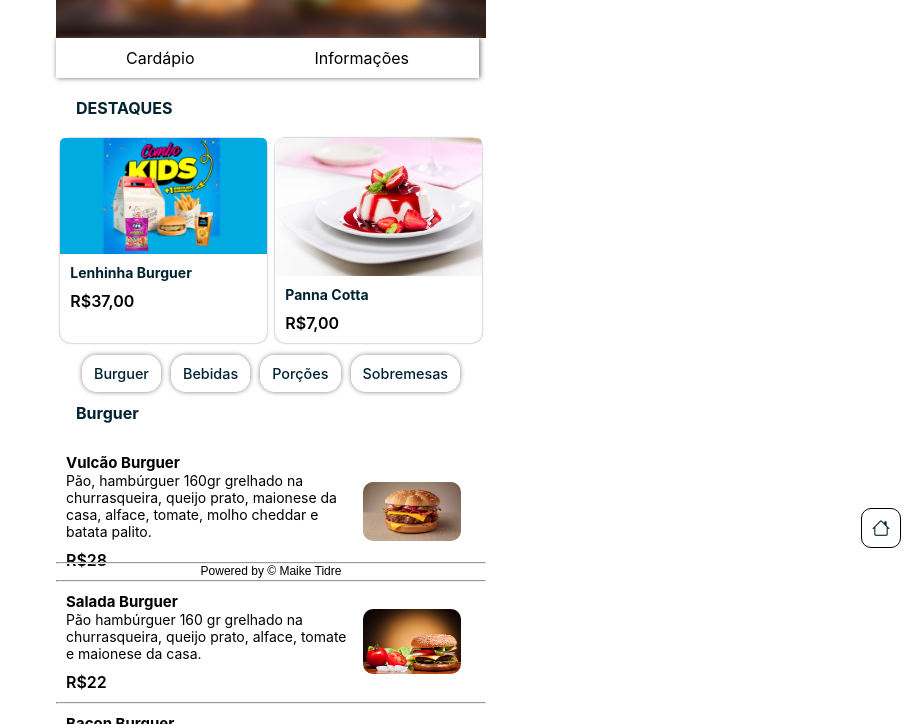
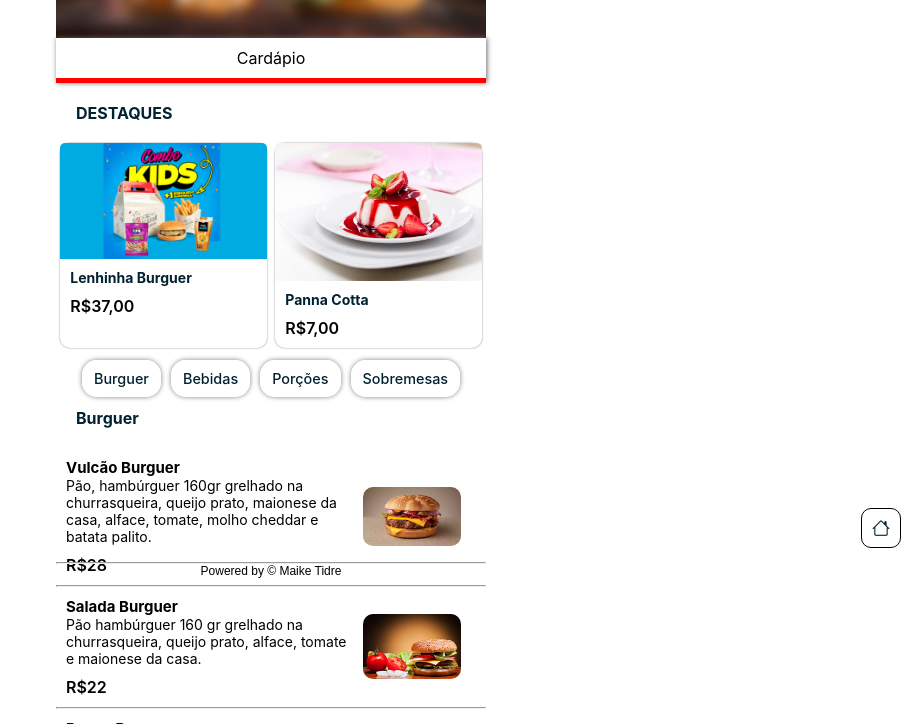
Before and after one commit to maiketidre/na-lenha-burguer, a website: page index.html in a window 1280 px wide. Shown: the part 222-946 px from the top of the page, without its empty margins (369-1280 px from the left). Drawn offline with nearby package versions, Linux system fonts and the light colour scheme; grey boxes are pictures that could not be loaded.

Commit message:
mudança

```diff
--- a/index.html
+++ b/index.html
@@ -47,7 +47,7 @@
 
     <div class="menu">
       <div><a href="#">Cardápio</a></div>
-      <div><a href="#">Informações</a></div>
+      <!--<div><a href="#">Informações</a></div>-->
     </div>
 
     <!--********* INICIO CONTAINER *********-->
--- a/style.css
+++ b/style.css
@@ -62,23 +62,22 @@ h5 {
 /*********** INICIO MENU ***********/
 
 .menu {
-  display: inline-flex;
   max-width: 430px;
   background-color: rgb(255, 255, 255);
   box-shadow: 1px 0px 5px rgb(101, 106, 107);
   padding: 10px;
+  margin: auto;
+  text-align: center;
+  border-bottom: 5px solid rgb(255, 0, 0);
+  color: rgb(255, 0, 0);
 }
 
 .menu a {
   text-decoration: none;
   color: rgb(0, 0, 0);
-  padding: 5px 60px;
+  padding: 5px;
 }
-.menu a:hover {
-  border-bottom: 5px solid rgb(255, 0, 0);
-  color: rgb(255, 0, 0);
-  transition: 0.3s;
-}
+
 /*********** FIM MENU ***********/
 
 /*********** INICIO DESTAQUES ***********/
```
